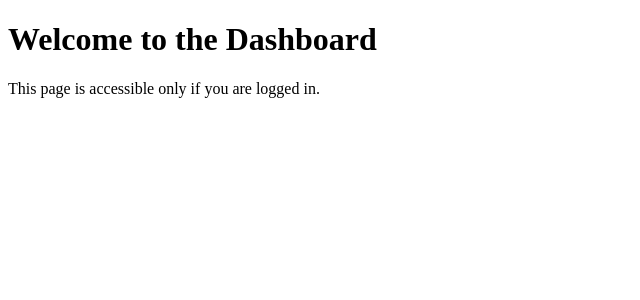
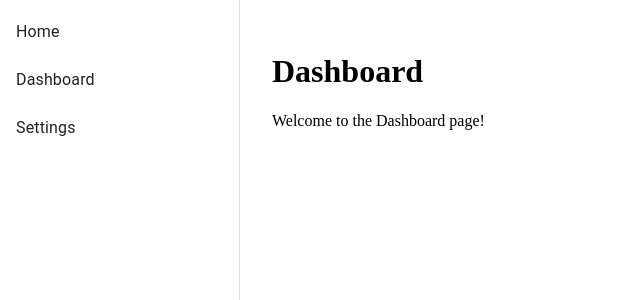
Before and after one commit to WealthAtlas/wealth-atlas, a Next.js app in the folder apps/frontend/: page /dashboard in a window 1280 px wide. Shown: the top 300 px of the page, without its empty margins (0-640 px from the left). Built offline with nearby package versions, Linux system fonts and the light colour scheme.

Commit message:
Add left nav bar

```diff
--- a/apps/frontend/package.json
+++ b/apps/frontend/package.json
@@ -13,6 +13,7 @@
     "@emotion/react": "^11.14.0",
     "@emotion/styled": "^11.14.0",
     "@mui/material": "^7.0.2",
+    "@mui/icons-material": "^7.0.2",
     "@wealth-atlas/shared": "workspace:*",
     "dotenv": "^16.0.0",
     "graphql": "^16.11.0",
--- /dev/null
+++ b/apps/frontend/src/app/(main)/dashboard/page.tsx
@@ -0,0 +1,10 @@
+import React from 'react';
+
+export default function Dashboard() {
+  return (
+    <div>
+      <h1>Dashboard</h1>
+      <p>Welcome to the Dashboard page!</p>
+    </div>
+  );
+}
--- /dev/null
+++ b/apps/frontend/src/app/(main)/layout.tsx
@@ -0,0 +1,18 @@
+import Sidebar from '@/components/SideBar';
+import { Box } from '@mui/material';
+import type { ReactNode } from 'react';
+
+export default function RootLayout({ children }: { children: ReactNode }) {
+  return (
+    <html lang="en">
+      <body>
+        <Box sx={{ display: 'flex' }}>
+          <Sidebar />
+          <Box component="main" sx={{ flexGrow: 1, p: 3 }}>
+            {children}
+          </Box>
+        </Box>
+      </body>
+    </html>
+  );
+}
--- a/apps/frontend/src/app/dashboard/page.tsx
+++ /dev/null
@@ -1,11 +0,0 @@
-const DashboardPage = () => {
-
-    return (
-        <div>
-            <h1>Welcome to the Dashboard</h1>
-            <p>This page is accessible only if you are logged in.</p>
-        </div>
-    );
-};
-
-export default DashboardPage;
--- /dev/null
+++ b/apps/frontend/src/components/SideBar.tsx
@@ -0,0 +1,38 @@
+'use client';
+
+import { Drawer, List, ListItemButton, ListItemText } from '@mui/material';
+import Link from 'next/link';
+
+const drawerWidth = 240;
+
+const Sidebar = () => {
+    const navItems = [
+        { label: 'Home', href: '/' },
+        { label: 'Dashboard', href: '/dashboard' },
+        { label: 'Settings', href: '/settings' },
+    ];
+
+    return (
+        <Drawer
+            variant="permanent"
+            sx={{
+                width: drawerWidth,
+                flexShrink: 0,
+                [`& .MuiDrawer-paper`]: { width: drawerWidth, boxSizing: 'border-box' },
+            }}>
+            <List>
+                {
+                    navItems.map(({ label, href }) => (
+                        <Link key={href} href={href} passHref legacyBehavior >
+                            <ListItemButton component="a" >
+                                <ListItemText primary={label} />
+                            </ListItemButton>
+                        </Link>
+                    ))
+                }
+            </List>
+        </Drawer>
+    );
+};
+
+export default Sidebar;
--- a/apps/frontend/src/middleware.ts
+++ b/apps/frontend/src/middleware.ts
@@ -10,9 +10,10 @@ export function middleware(request: NextRequest) {
 
     if (!token) {
         return NextResponse.redirect(new URL('/login', request.url));
+    } else if (request.nextUrl.pathname === '/') {
+        return NextResponse.redirect(new URL('/dashboard', request.url));
     }
 
-    console.log('Valid token, proceeding to:', request.nextUrl.pathname);
     return NextResponse.next();
 }
 
```
